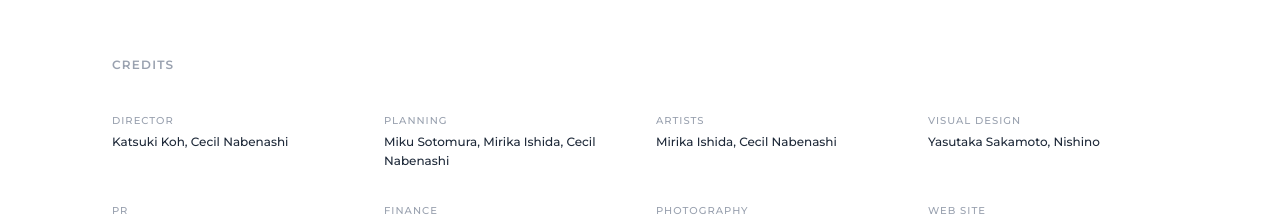
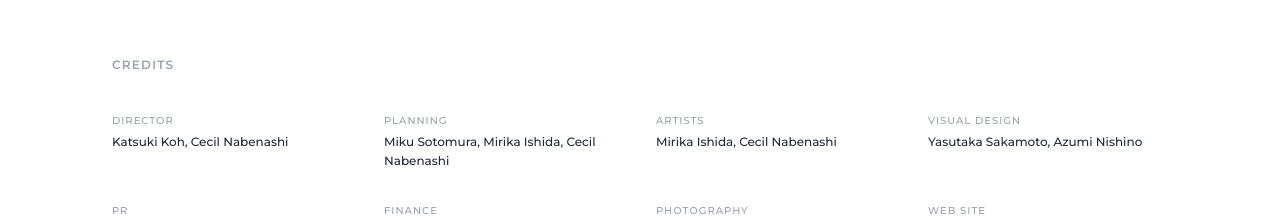
Before and after one commit to leonyuki/cinefile-web, a Next.js app: page /archive/trace-trash in a window 1280 px wide. Shown: the part 2260-2482 px from the top of the page. Built offline with nearby package versions, Linux system fonts and the light colour scheme.

Commit message:
名前の修正

```diff
--- a/src/app/archive/trace-trash/credit.ts
+++ b/src/app/archive/trace-trash/credit.ts
@@ -5,7 +5,7 @@ export const creditsData: EventCredit[] = [
   { role: 'Director', name: 'Katsuki Koh, Cecil Nabenashi' },
   { role: 'Planning', name: 'Miku Sotomura, Mirika Ishida, Cecil Nabenashi' },
   { role: 'Artists', name: 'Mirika Ishida, Cecil Nabenashi' },
-  { role: 'Visual Design', name: 'Yasutaka Sakamoto, Nishino' },
+  { role: 'Visual Design', name: 'Yasutaka Sakamoto, Azumi Nishino' },
   { role: 'PR', name: 'Mizuha Oi, Miku Sotomura' },
   { role: 'Finance', name: 'Katsuki Koh, Takateru Suzuki, Masahiro Yoshida' },
   { role: 'Photography', name: 'Mirika Ishida' },
```
